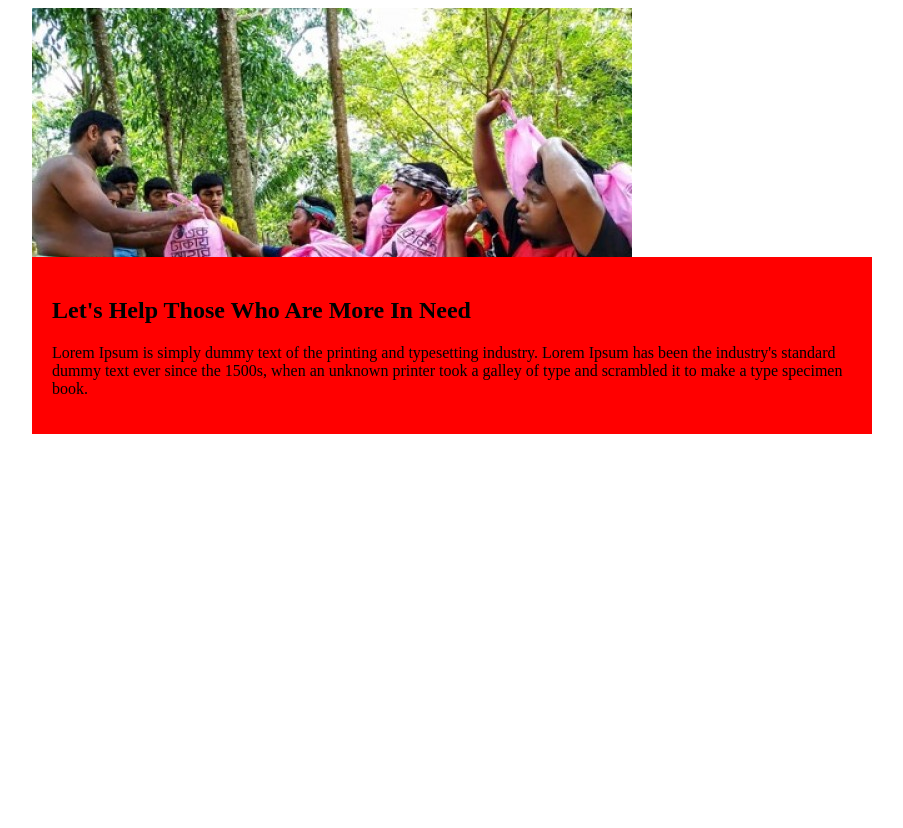
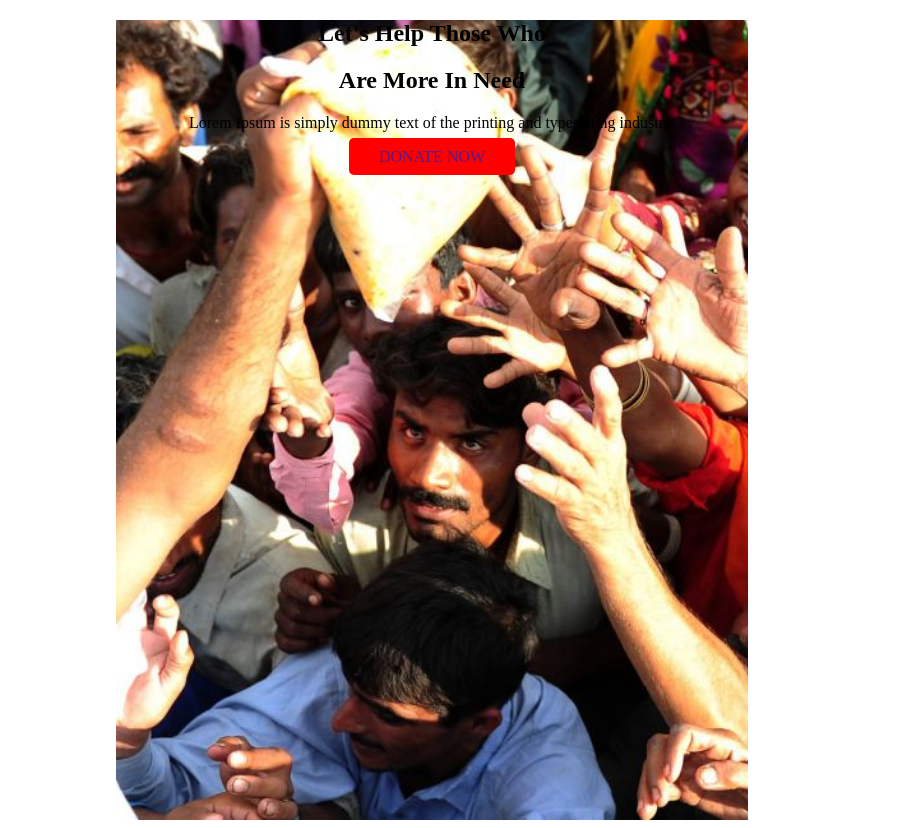
Before and after one commit to sohagbagchi/donate-today, a plain HTML site: page index.html in a window 1280 px wide. Shown: the whole page, without its empty margins (208-1111 px from the left). Before the commit the page ends 800 px from the top, so only its background shows below. Drawn offline with Linux system fonts and the light colour scheme; files whose address does not match are found by name.

Commit message:
added photo

```diff
--- a/images/style.css
+++ /dev/null
@@ -1,12 +0,0 @@
-.container{
-    position: relative;
-    max-width: 800px;
-    margin: auto;
-}
-.container .content{
-    position: absolute;
-    bottom: 0;
-    background-color: red;
-    width: 100%;
-    padding: 20px;
-}
--- a/index.html
+++ b/index.html
@@ -8,14 +8,13 @@
     <link rel="stylesheet" href="style.css">
 </head>
 <body>
-    <section>
-    <div class="container">
-        <img src="D:\project\donate-today\images\donation11.jpg" alt="Donate">
-        <div class="content">
-            <h1>Let's Help Those Who Are More In Need</h1>
-            <p>Lorem Ipsum is simply dummy text of the printing and typesetting industry. Lorem Ipsum has been the industry's standard dummy text ever since the 1500s, when an unknown printer took a galley of type and scrambled it to make a type specimen book. </p>
-        </div>
+<section>
+    <div class="one">
+        <h1>Let's Help Those Who</h1>
+        <h1>Are More In Need</h1>
+        <p>Lorem Ipsum is simply dummy text of the printing and typesetting industry.</p>
+        <a class="donate" href="">DONATE NOW</a>
     </div>
-    </section>
+</section>
 </body>
 </html>
--- /dev/null
+++ b/style.css
@@ -0,0 +1,12 @@
+.one{
+    background-image: url(images/donation0.jpg);
+    background-repeat:no-repeat ;
+    width: 50%;background-size: cover;
+    height: 100vh; margin: 1px auto;
+    display: block;
+    text-align: center;
+}
+.donate{
+    text-decoration: none; border: 5px; border-radius: 5px;
+    background-color: red; padding: 10px 30px; justify-content: center;
+}
```
